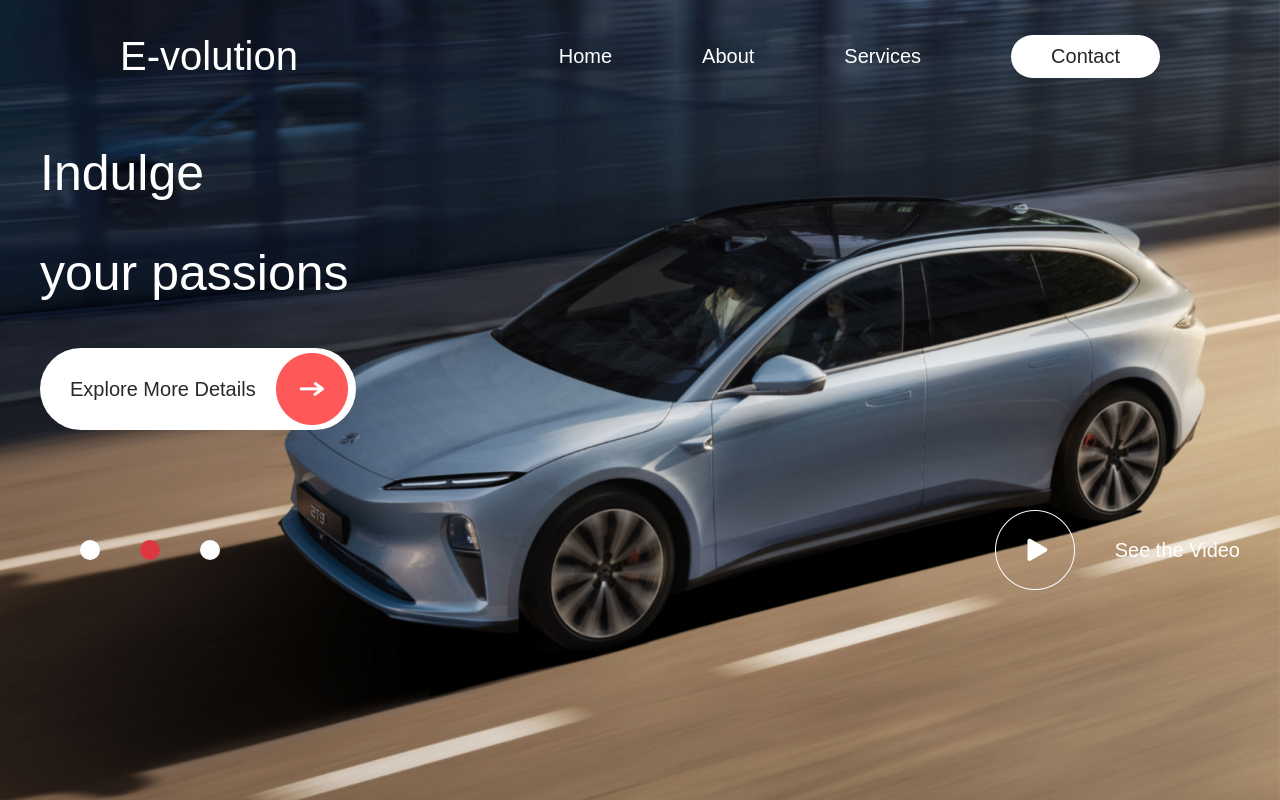
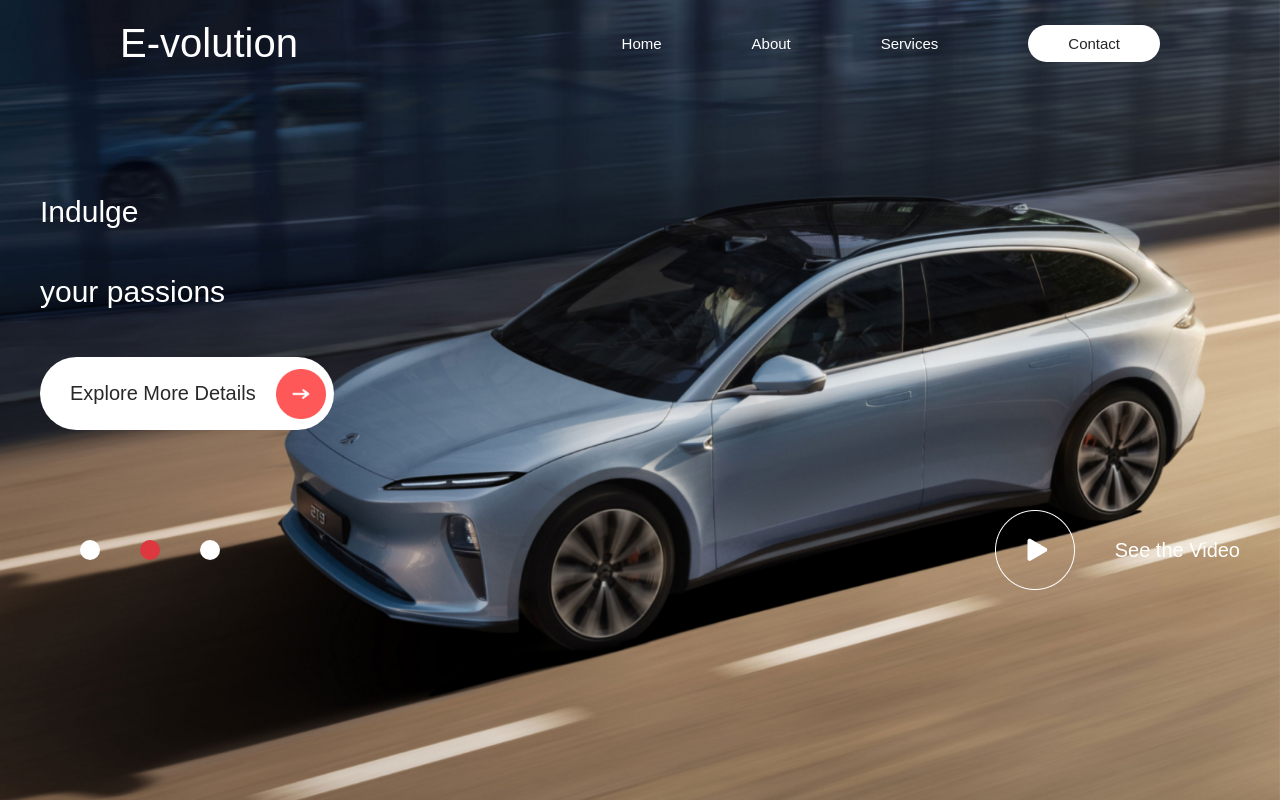
Before and after one commit to EasyWebDev123/Car-Website-with-ReactJS, a React (Vite) app: page / in a window 1280 px wide. Built offline with nearby package versions, Linux system fonts and the light colour scheme.

Commit message:
Adjust Hero component styles for improved layout; update NavBar margin and font size for consistency

```diff
--- a/src/Components/Hero/Hero.css
+++ b/src/Components/Hero/Hero.css
@@ -1,10 +1,10 @@
 .hero{
   margin: 0px 40px;
-  margin-top: 50px;
+  margin-top: 110px;
 }
 .hero-text{
   color: #fff;
-  font-size: 50px;
+  font-size: 30px;
   font-weight: 500;
   line-height: 50px;
 }
@@ -13,6 +13,7 @@
   align-items: center;
   gap: 20px;
   width: fit-content;
+  height: fit-content;
   margin-top: 40px;
   padding: 5px 8px;
   padding-left: 30px;
@@ -24,6 +25,9 @@
   color: #292929;
   font-size: 20px;
   font-weight: 500;
+}
+.hero-explore img{
+  width: 50px;
 }
 .hero-dot-play{
   margin-top: 80px;
--- a/src/Components/NavBar/NavBar.css
+++ b/src/Components/NavBar/NavBar.css
@@ -2,7 +2,7 @@
   display: flex;
   justify-content: space-between;
   align-items: center;
-  margin: 15px 120px;
+  margin: 10px 120px;
   color: white;
 }
 .nav-logo{
@@ -14,7 +14,7 @@
   display: flex;
   align-items: center;
   list-style: none;
-  font-size: 20px;
+  font-size: 15px;
   gap: 90px;
 }
 .nav-contact{
```
